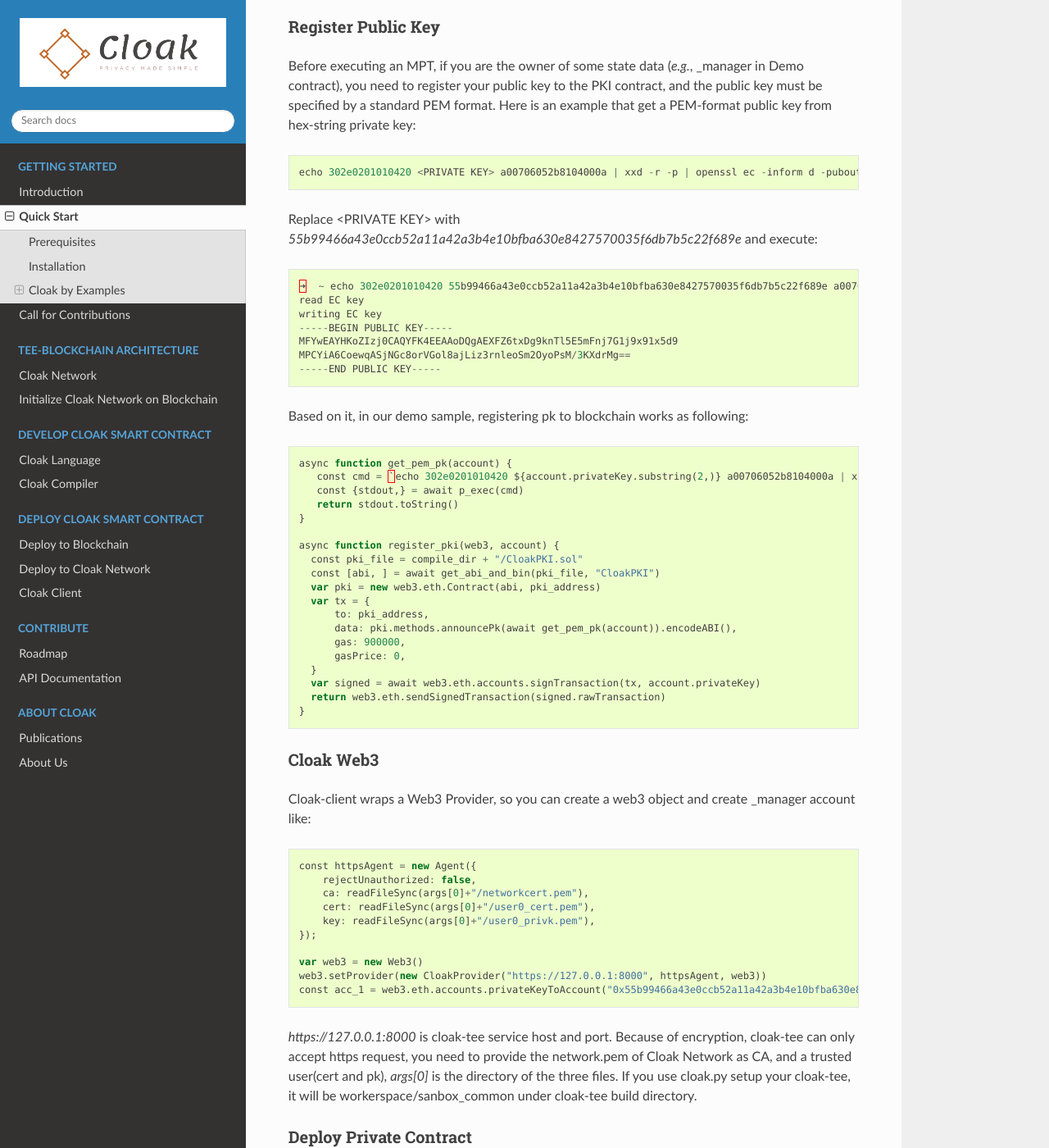
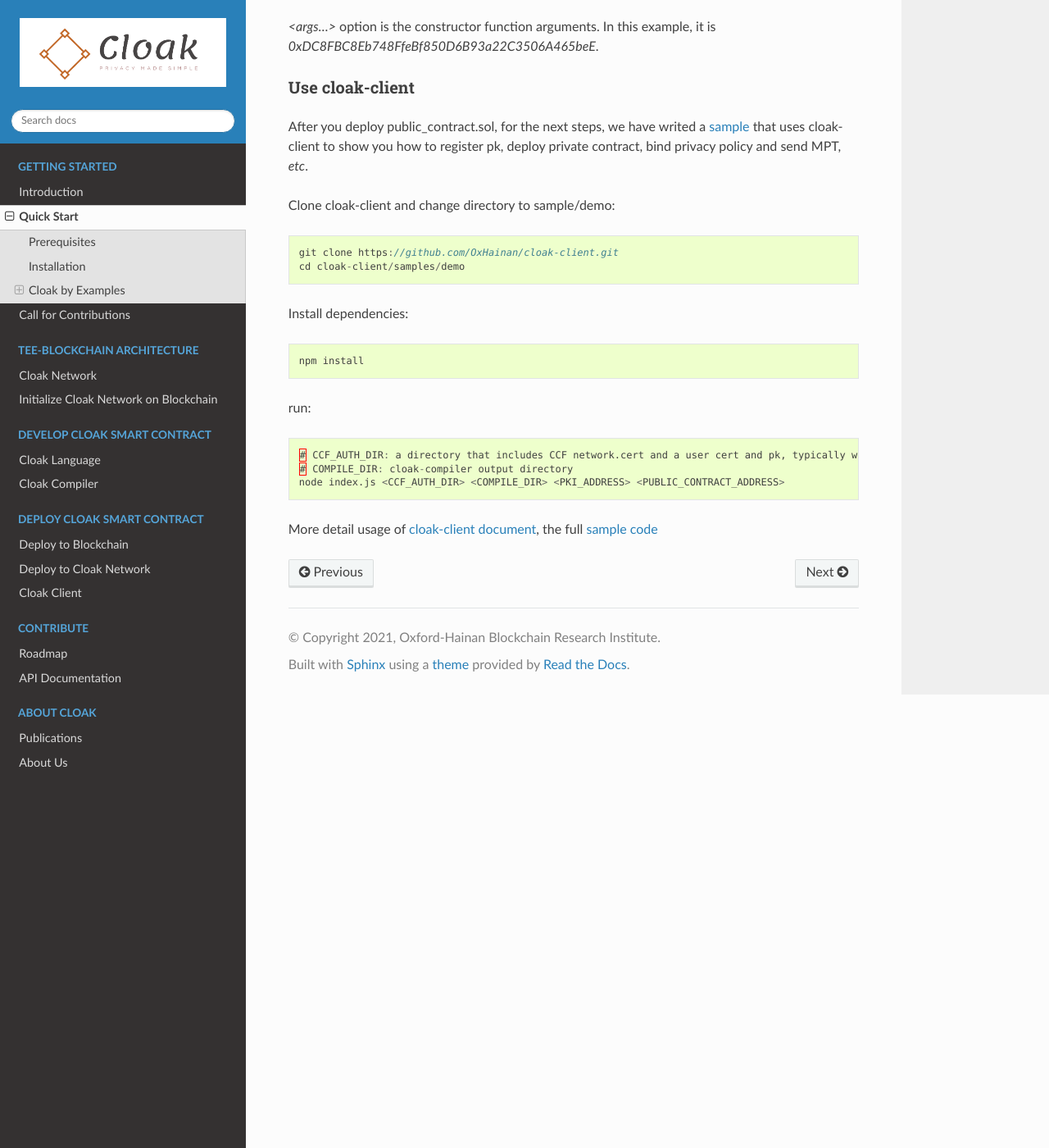
Before and after one commit to OxHainan/cloak-docs, a Sphinx documentation site: the page built from docs/source/started/quick-start.rst, in a window 1280 px wide and 1400 px high, scrolled down 2496 px. Shown: the whole window at 82% size. Built offline with Sphinx 7.4.7 and the Read the Docs theme 2.0.0, drawn with Linux system fonts in a browser that asks for light colours; some of the changed text lies outside the part shown.

Commit message:
doc: simplify quick start

```diff
--- a/docs/source/started/quick-start.rst
+++ b/docs/source/started/quick-start.rst
@@ -42,7 +42,19 @@
 --------------------
 Cloak by Examples
 --------------------
-Here we will show you how to compile, deploy and call a Cloak smart contract through `demo.cloak <https://oxhainan-cloak-docs.readthedocs-hosted.com/en/latest/index.html>`__:
+The steps that use cloak:
+1. Write a Cloak file
+2. Compile it to generate public_contract.sol, private_contract.sol and policy.json
+3. Deploy public_contract.sol to Cloak Blockchain
+4. Register your public key to PKI contract
+5. Deploy private_contract.sol to cloak-tee
+6. Bind policy.json to the private contract
+7. Propose or participate a transaction
+
+Here we will show you how to finish there steps through `demo.cloak <https://oxhainan-cloak-docs.readthedocs-hosted.com/en/latest/index.html>`__:
+
+demo.cloak
+**********************
 
 .. code-block::
 
@@ -113,7 +125,8 @@
 
 Deploy Public Contract
 ***********************
-Web3 is a recommended tool for deploying the public contract to the blockchain.  For convenience, cloak-complier provides a command to complete it.
+Web3 is a recommended tool for deploying the public contract to the blockchain.
+For convenience, cloak-complier provides a command to complete it.
 
 .. code::
 
@@ -121,184 +134,30 @@
 
 `<args...>` option is the constructor function arguments. In this example, it is *0xDC8FBC8Eb748FfeBf850D6B93a22C3506A465beE*.
 
-We have writed a `sample <https://github.com/OxHainan/cloak-client/tree/main/samples/demo>`__ that uses cloak-client to show you how to register pk, deploy private contract, bind privacy policy and send MPT, *etc*.
-Next, we will step by step go through the Cloak transaction workflow based on the sample.
+Use cloak-client
+**********************
+After you deploy public_contract.sol, for the next steps, we have writed a `sample <https://github.com/OxHainan/cloak-client/tree/main/samples/demo>`__ that uses cloak-client to show you how to register pk, deploy private contract, bind privacy policy and send MPT, *etc*.
 
-Register Public Key
-***********************
-Before executing an MPT, if you are the owner of some state data (*e.g.*, _manager in Demo contract),
-you need to register your public key to the PKI contract,
-and the public key must be specified by a standard PEM format.
-Here is an example that get a PEM-format public key from hex-string private key:
+Clone cloak-client and change directory to sample/demo:
 
 .. code::
 
-    echo 302e0201010420 <PRIVATE KEY> a00706052b8104000a | xxd -r -p | openssl ec -inform d -pubout
+   git clone https://github.com/OxHainan/cloak-client.git
+   cd cloak-client/samples/demo
 
-Replace <PRIVATE KEY> with `55b99466a43e0ccb52a11a42a3b4e10bfba630e8427570035f6db7b5c22f689e` and execute:
+Install dependencies:
 
 .. code::
 
-   ➜  ~ echo 302e0201010420 55b99466a43e0ccb52a11a42a3b4e10bfba630e8427570035f6db7b5c22f689e a00706052b8104000a | xxd -r -p | openssl ec -inform d -pubout
-   read EC key
-   writing EC key
-   -----BEGIN PUBLIC KEY-----
-   MFYwEAYHKoZIzj0CAQYFK4EEAAoDQgAEXFZ6txDg9knTl5E5mFnj7G1j9x91x5d9
-   MPCYiA6CoewqASjNGc8orVGol8ajLiz3rnleoSm2OyoPsM/3KXdrMg==
-   -----END PUBLIC KEY-----
+   npm install
 
-Based on it, in our demo sample, registering pk to blockchain works as following:
+run:
 
 .. code::
 
-   async function get_pem_pk(account) {
-      const cmd = `echo 302e0201010420 ${account.privateKey.substring(2,)} a00706052b8104000a | xxd -r -p | openssl ec -inform d -pubout`
-      const {stdout,} = await p_exec(cmd)
-      return stdout.toString()
-   }
+   # CCF_AUTH_DIR: a directory that includes CCF network.cert and a user cert and pk, typically workspace/sandbox_common/ under cloak-tee build directory if you use sandbox.sh setup cloak-tee.
+   # COMPILE_DIR: cloak-compiler output directory
+   node index.js <CCF_AUTH_DIR> <COMPILE_DIR> <PKI_ADDRESS> <PUBLIC_CONTRACT_ADDRESS>
 
-   async function register_pki(web3, account) {
-     const pki_file = compile_dir + "/CloakPKI.sol"
-     const [abi, ] = await get_abi_and_bin(pki_file, "CloakPKI")
-     var pki = new web3.eth.Contract(abi, pki_address)
-     var tx = {
-         to: pki_address,
-         data: pki.methods.announcePk(await get_pem_pk(account)).encodeABI(),
-         gas: 900000,
-         gasPrice: 0,
-     }
-     var signed = await web3.eth.accounts.signTransaction(tx, account.privateKey)
-     return web3.eth.sendSignedTransaction(signed.rawTransaction)
-   }
-
-Cloak Web3
-***********************
-Cloak-client wraps a Web3 Provider, so you can create a web3 object and create _manager account like:
-
-.. code::
-
-    const httpsAgent = new Agent({
-        rejectUnauthorized: false,
-        ca: readFileSync(args[0]+"/networkcert.pem"),
-        cert: readFileSync(args[0]+"/user0_cert.pem"),
-        key: readFileSync(args[0]+"/user0_privk.pem"),
-    });
-
-    var web3 = new Web3()
-    web3.setProvider(new CloakProvider("https://127.0.0.1:8000", httpsAgent, web3))
-    const acc_1 = web3.eth.accounts.privateKeyToAccount("0x55b99466a43e0ccb52a11a42a3b4e10bfba630e8427570035f6db7b5c22f689e");
-
-`https://127.0.0.1:8000` is cloak-tee service host and port.
-Because of encryption, cloak-tee can only accept https request, you need to provide the network.pem of Cloak Network as CA, and a trusted user(cert and pk),
-`args[0]` is the directory of the three files. If you use cloak.py setup your cloak-tee, it will be workerspace/sanbox_common under cloak-tee build directory.
-
-Deploy Private Contract
-************************
-Deploy private contract is more like standard web3 except the web3 object is wrapped by ``CloakProvider``:
-
-.. code::
-
-    async function get_abi_and_bin(file, name) {
-        const cmd = `solc --combined-json abi,bin,bin-runtime,hashes --evm-version homestead --optimize ${file}`
-        const {stdout,} = await p_exec(cmd)
-        const j = JSON.parse(stdout)["contracts"][`${file}:${name}`]
-        return [j["abi"], j["bin"]]
-    }
-
-    async function deployContract(web3, account, file, name, params) {
-        const [abi, bin] = await get_abi_and_bin(file, name)
-        var contract = new web3.eth.Contract(abi)
-        return contract.deploy({data: bin, arguments: params}).send({from: account.address})
-    }
-
-
-Bind Privacy Policy
-************************
-
-.. code::
-
-    const code_hash = web3.utils.sha3(readFileSync(code_file))
-    await web3.cloak.sendPrivacyTransaction({
-        account: acc_1,
-        params: {
-            to: deployed.options.address,
-            codeHash: code_hash,
-            verifierAddr: public_contract_address,
-            data: web3.utils.toHex(readFileSync(policy_file))
-        }
-    })
-
-Send Deposit Transaction
-*************************
-The deposit function stores the balance to private mapping from the public contract, the proposer and participant are the same (so-called CT).
-
-.. code::
-
-    // deposit
-    var mpt_id = await web3.cloak.sendMultiPartyTransaction({
-        account: acc_1,
-        params: {
-            nonce: web3.utils.toHex(100),
-            to: deployed.options.address,
-            data: {
-                "function": "deposit",
-                "inputs": [
-                    {"name": "value", "value": "100"},
-                ]
-            }
-        }
-    })
-
-Get Transaction Result
-**************************
-
-.. code::
-
-    // wait 3 second
-    await new Promise(resolve => setTimeout(resolve, 3000));
-    web3.cloak.getMultiPartyTransaction({id: mpt_id}).then(console.log).catch(console.log)
-
-After sending a CT/MPT transaction to Cloak Network, it will return an MPT ID, you can use that id to check the transaction status.
-We provide a function that loops to get status until MPT finished later.
-
-Multi Party Transfer
-**************************
-This code shows how to propose an MPT and how to participate that MPT:
-
-.. code::
-
-    // multi party transfer
-    const acc_2 = web3.eth.accounts.create();
-    await register_pki(ganache_web3, acc_2)
-
-    var mpt_id = await web3.cloak.sendMultiPartyTransaction({
-        account: acc_1,
-        params: {
-            nonce: web3.utils.toHex(100),
-            to: deployed.options.address,
-            data: {
-                "function": "multiPartyTransfer",
-                "inputs": [
-                    {"name": "value", "value": "10"},
-                ]
-            }
-        }
-    })
-
-    await web3.cloak.sendMultiPartyTransaction({
-        account: acc_2,
-        params: {
-            nonce: web3.utils.toHex(100),
-            to: mpt_id,
-            data: {
-                "function": "multiPartyTransfer",
-                "inputs": [
-                    {"name": "to", "value": acc_2.address},
-                ]
-            }
-        }
-    })
-
-For more detail usage of cloak-client, please check:
-`<https://oxhainan-cloak-docs.readthedocs-hosted.com/en/latest/deploy-cloak-smart-contract/deploy.html#cloak-client>`__,
-the full sample code: `<https://github.com/OxHainan/cloak-client/tree/main/samples/demo>`__
+More detail usage of `cloak-client document <https://oxhainan-cloak-docs.readthedocs-hosted.com/en/latest/deploy-cloak-smart-contract/deploy.html#cloak-client>`__,
+the full `sample code <https://github.com/OxHainan/cloak-client/tree/main/samples/demo>`__
```
